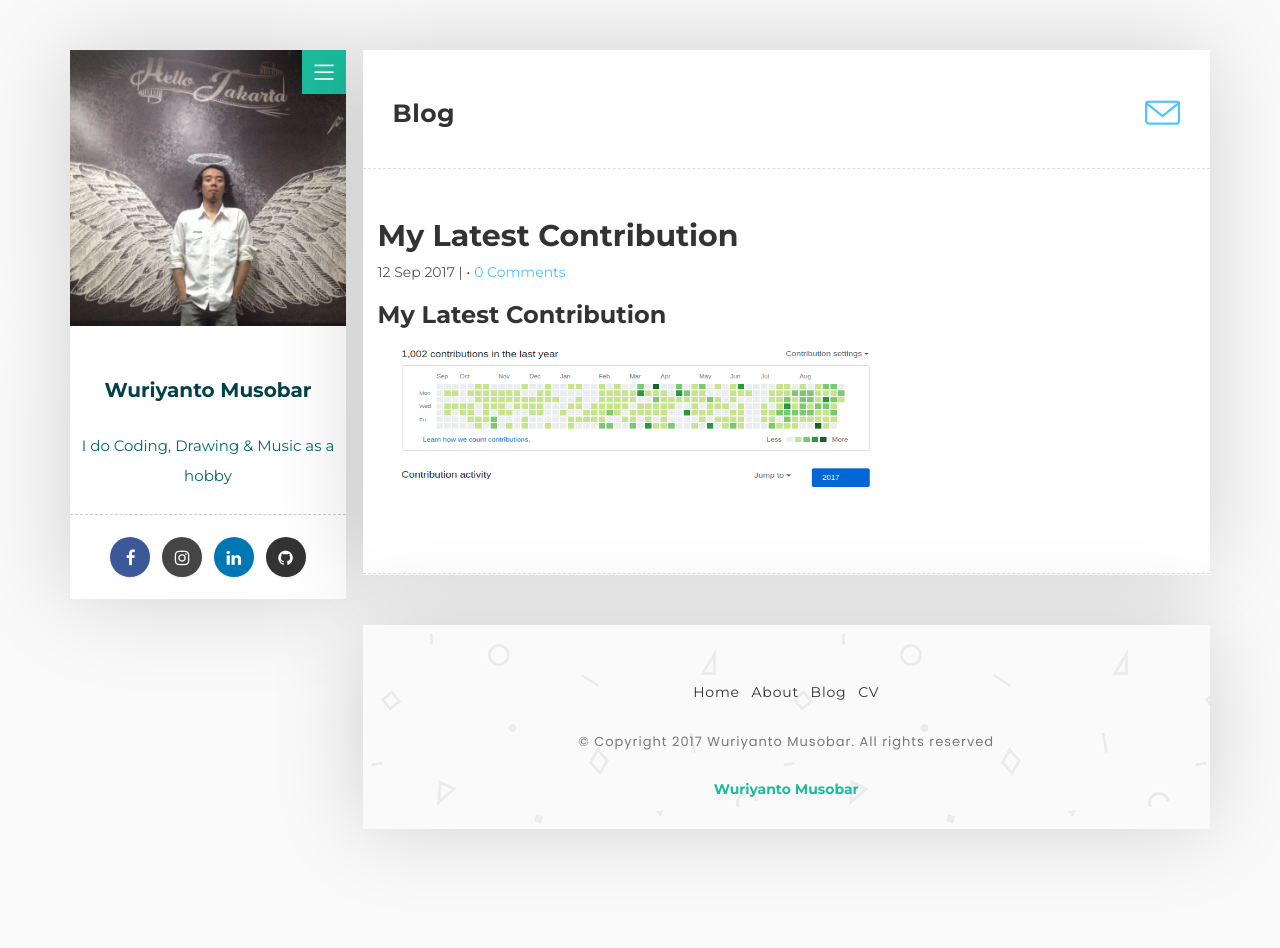
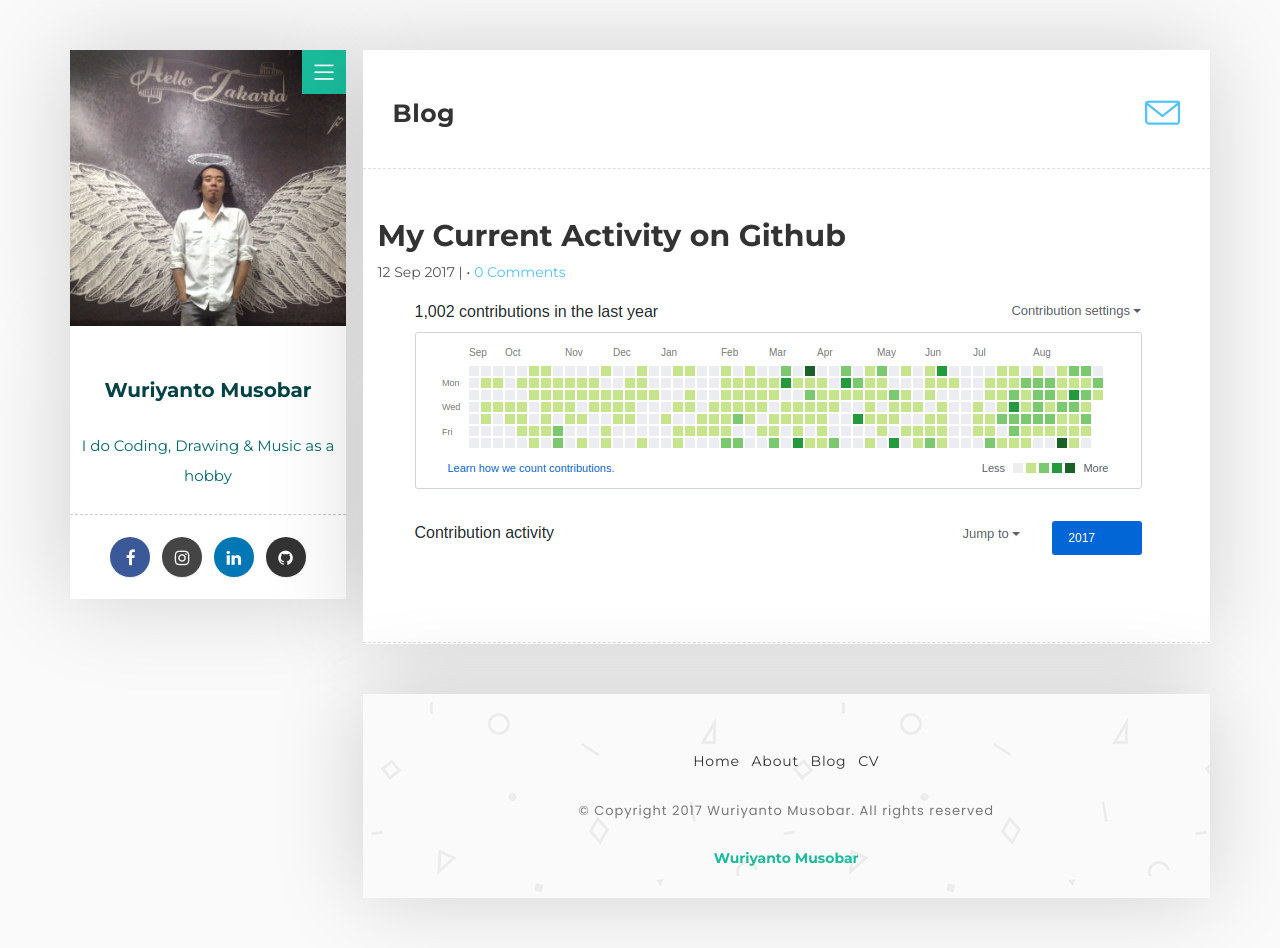
Before and after one commit to wuriyanto48/wuriyanto48.github.io, a Jekyll site: the page built from _posts/2017-09-12-my-current-contribution.md, in a window 1280 px wide and 948 px high. Built offline with Jekyll 4.4.1, drawn with Linux system fonts in a browser that asks for light colours; nearby versions of some CDN libraries; comment, search, counter and statistics services are not loaded.

Commit message:
change 2017/09/12 post title

```diff
--- a/_posts/2017-09-12-my-current-contribution.md
+++ b/_posts/2017-09-12-my-current-contribution.md
@@ -1,10 +1,9 @@
 ---
 layout: post
 comments: true
-title: "My Latest Contribution"
+title: "My Current Activity on Github"
 title_header: Blog
 date: 2017-09-12
 ---
 
-<h3>My Latest Contribution</h3>
-<img src="/assets/img/posts/wg.png" width="500" height="150"/>
+<img src="/assets/img/posts/wg.png" width="777" height="275"/>
```
